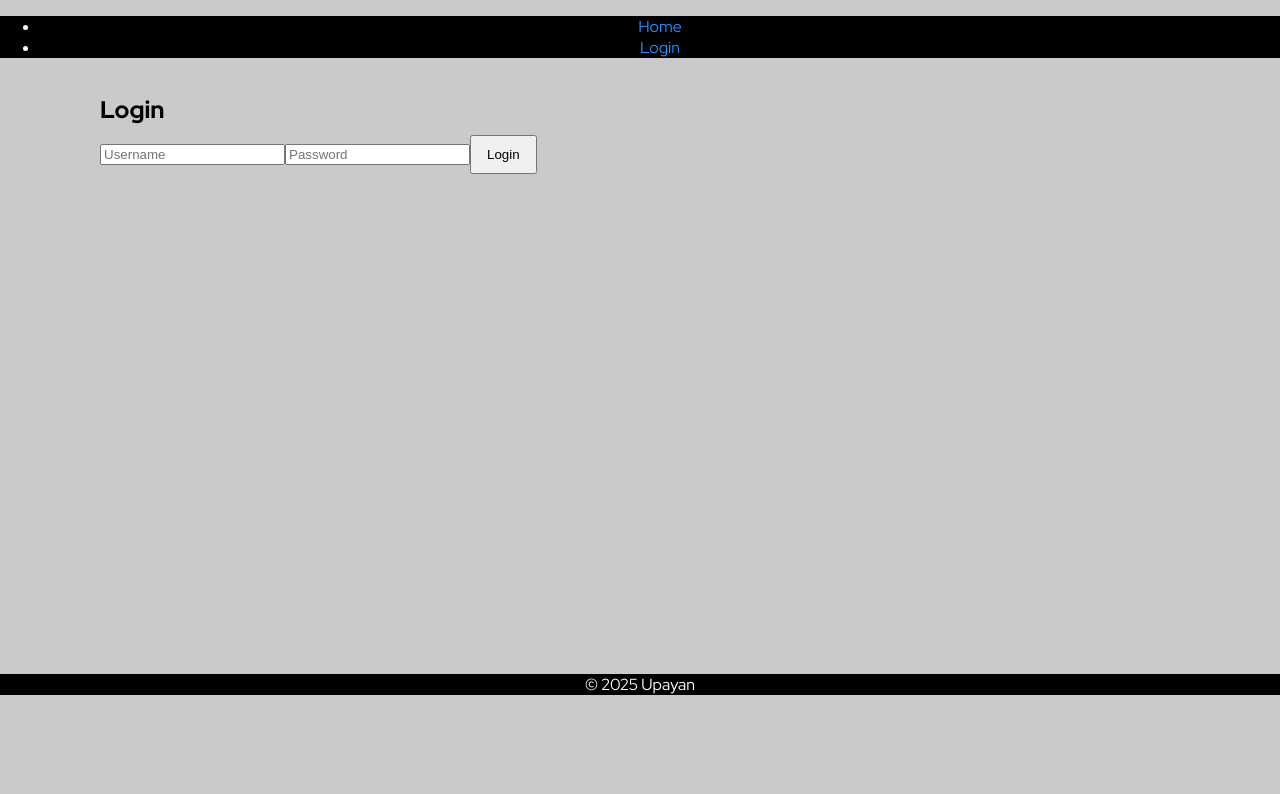
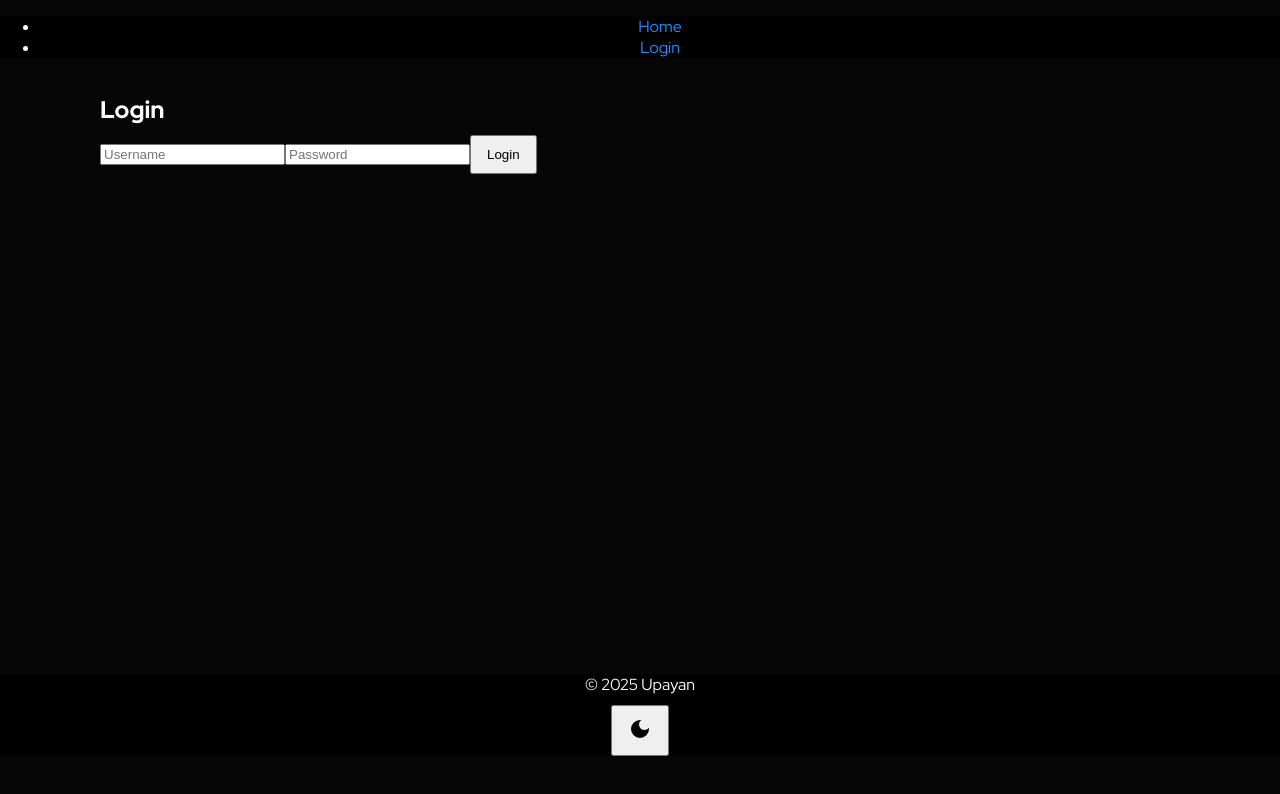
Before and after one commit to upayanmazumder/GDSC-25-Tasks, a React (Create React App) app in the folder app/: page /login in a window 1280 px wide. Shown: the top 794 px of the page. Built offline with nearby package versions, Linux system fonts and the light colour scheme.

Commit message:
Add theme toggle functionality to Footer component and integrate react-icons

```diff
--- a/app/package.json
+++ b/app/package.json
@@ -11,6 +11,7 @@
     "jwt-decode": "^4.0.0",
     "react": "^19.0.0",
     "react-dom": "^19.0.0",
+    "react-icons": "^5.5.0",
     "react-router-dom": "^7.2.0",
     "react-scripts": "5.0.1",
     "web-vitals": "^2.1.4"
--- a/app/src/components/Footer/Footer.js
+++ b/app/src/components/Footer/Footer.js
@@ -1,11 +1,33 @@
+import React, { useState, useEffect } from 'react';
+import { MdLightMode, MdDarkMode } from 'react-icons/md';
 import FooterStyles from "./Footer.module.css";
 
 const Footer = () => {
+    const [isLightTheme, setIsLightTheme] = useState(
+        localStorage.getItem('theme') === 'light'
+    );
+
+    useEffect(() => {
+        document.documentElement.classList.toggle('light-theme', isLightTheme);
+    }, [isLightTheme]);
+
+    const toggleTheme = () => {
+        setIsLightTheme((prev) => {
+            const newTheme = !prev;
+            localStorage.setItem('theme', newTheme ? 'light' : 'dark');
+            document.documentElement.classList.toggle('light-theme', newTheme);
+            return newTheme;
+        });
+    };
+
     return (
         <footer className={FooterStyles.footer}>
             <p>© 2025 Upayan</p>
+            <button className={FooterStyles.themeToggle} onClick={toggleTheme} aria-label="Toggle Theme">
+                {isLightTheme ? <MdLightMode size={24} /> : <MdDarkMode size={24} />}
+            </button>
         </footer>
     );
-}
+};
 
 export default Footer;
--- a/app/src/index.css
+++ b/app/src/index.css
@@ -32,8 +32,7 @@
   --screen-horizontal-margin: 100px;
 }
 
-@media (prefers-color-scheme: light) {
-  :root {
+.light-theme {
     --body-background-color: #cacaca;
     --header-background-color: #919191;
     --header-initial-background-color: #d0d0d0;
@@ -47,7 +46,6 @@
     --text-color: #000000;
     --link-text: #1E90FF;
     --link-hover-text: #00BFFF;
-  }
 }
 
 @media (max-width: 1024px) {
```
Also changed, not shown: 1 other file (tests, documents, lock files or other folders). Lines whose indentation alone changed are shown as unchanged.
